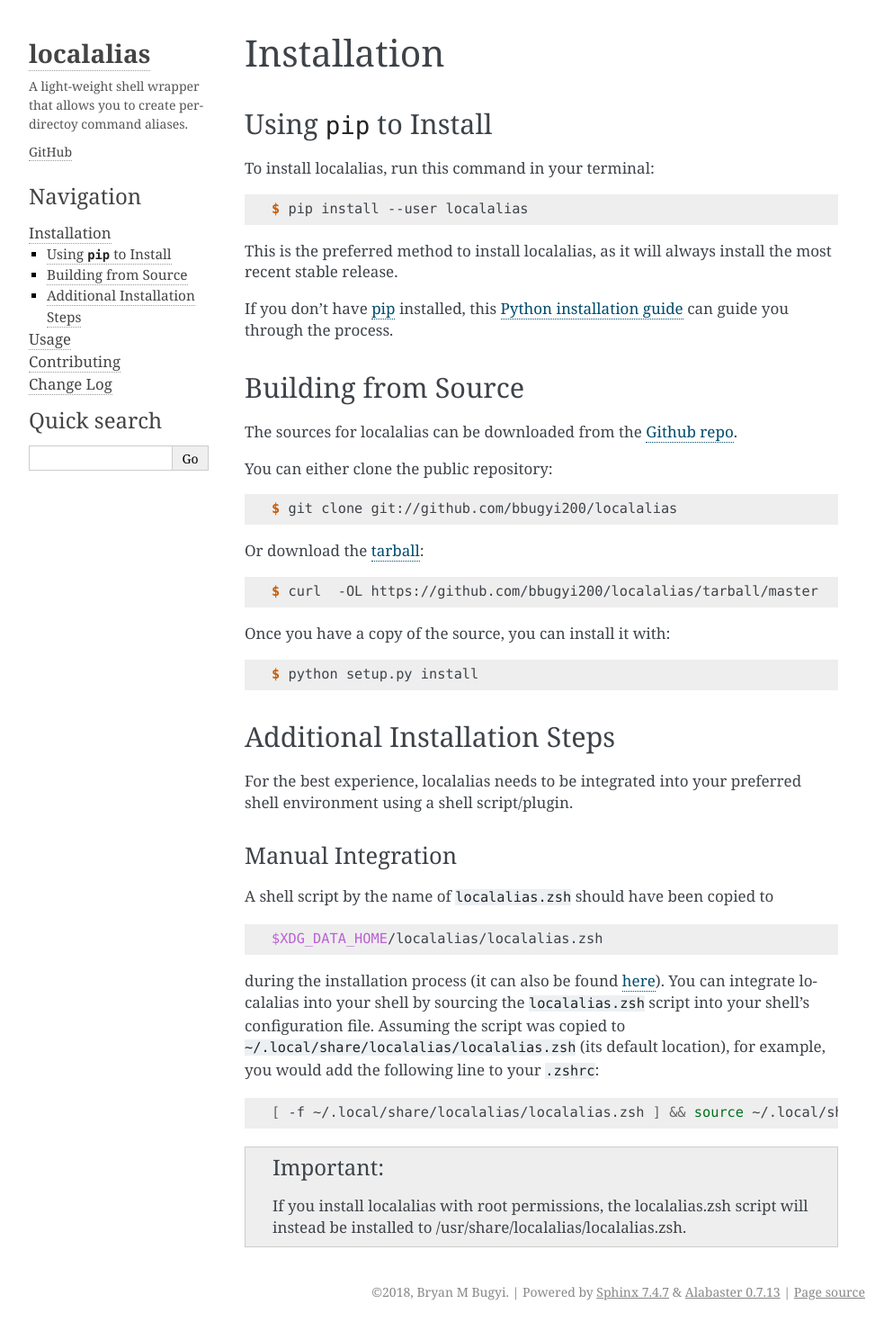
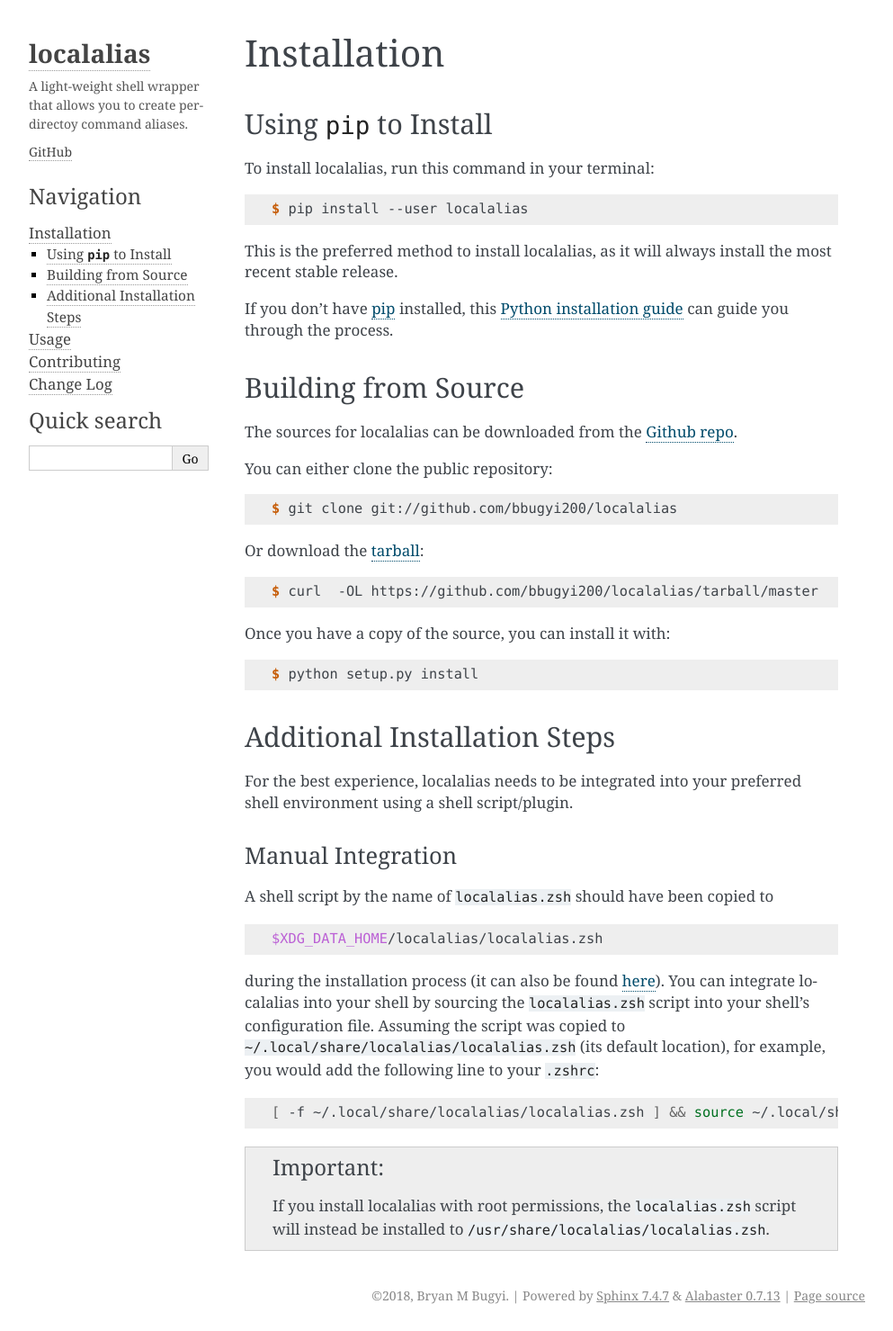
Before and after one commit to bbugyi200/funky, a Sphinx documentation site: the page built from docs/installation.rst, in a window 1280 px wide. Shown: the whole page at 90% size, without its empty margins (148-1141 px from the left). Built offline with Sphinx 7.4.7, drawn with Linux system fonts in a browser that asks for light colours.

```diff
--- a/CHANGELOG.rst
+++ b/CHANGELOG.rst
@@ -6,7 +6,7 @@ All notable changes to this project will be documented in this file. This projec
 `Semantic Versioning <http://semver.org/>`_, though minor breaking changes can happen in minor
 releases.
 
-Unreleased
+v2.6.0 (2018-09-11)
 ----------
 
 Added:
--- a/docs/installation.rst
+++ b/docs/installation.rst
@@ -82,8 +82,8 @@ example, you would add the following line to your ``.zshrc``:
 
 .. important::
 
-  If you install localalias with root permissions, the localalias.zsh script will instead be
-  installed to /usr/share/localalias/localalias.zsh.
+  If you install localalias with root permissions, the ``localalias.zsh`` script will instead be
+  installed to ``/usr/share/localalias/localalias.zsh``.
 
 __  https://github.com/bbugyi200/localalias/blob/master/scripts/zsh/localalias.zsh
 .. _oh-my-zsh: https://github.com/robbyrussell/oh-my-zsh
```
